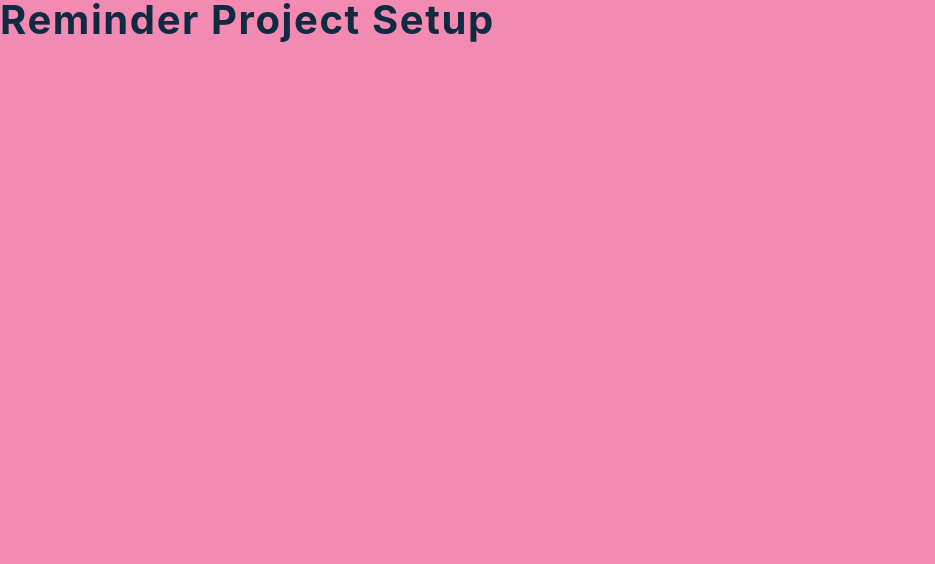
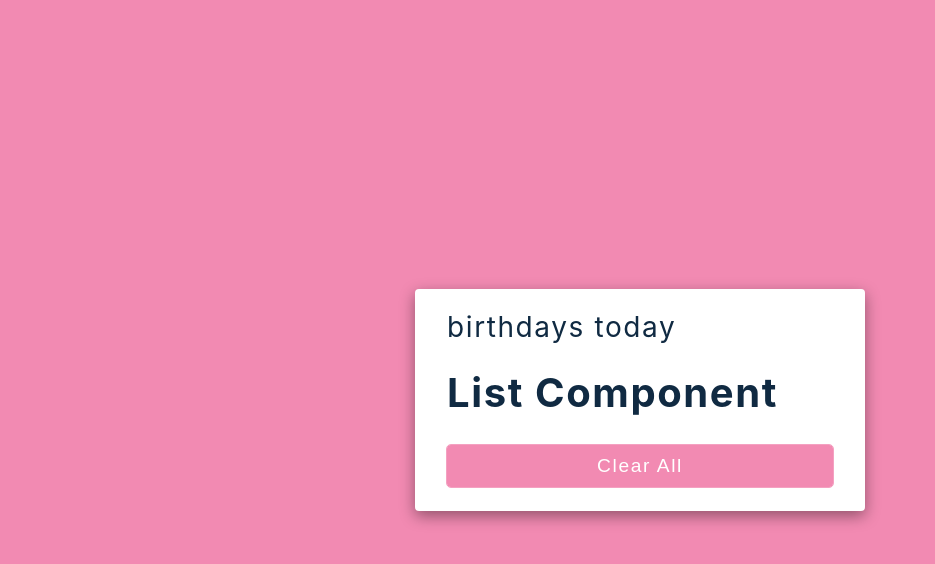
Before and after one commit to GoranAviani/react_birthday_reminder_freecodecamp.org, a React (Create React App) app: page / in a window 1280 px wide. Shown: the top 564 px of the page, without its empty margins (0-935 px from the left). Built offline with nearby package versions, Linux system fonts and the light colour scheme.

Commit message:
/react_birthday_reminder_freecodecamp.org

```diff
--- a/src/App.js
+++ b/src/App.js
@@ -2,7 +2,17 @@ import React, { useState } from 'react';
 import data from './data';
 import List from './List';
 function App() {
-  return <h2>reminder project setup</h2>;
+  return (
+      <main>
+        <section className='container'>
+          <h3>
+              birthdays today
+          </h3>
+            <List/>
+            <button onClick={()=>console.log("click")}>Clear All</button>
+        </section>
+      </main>
+  )
 }
 
 export default App;
```
